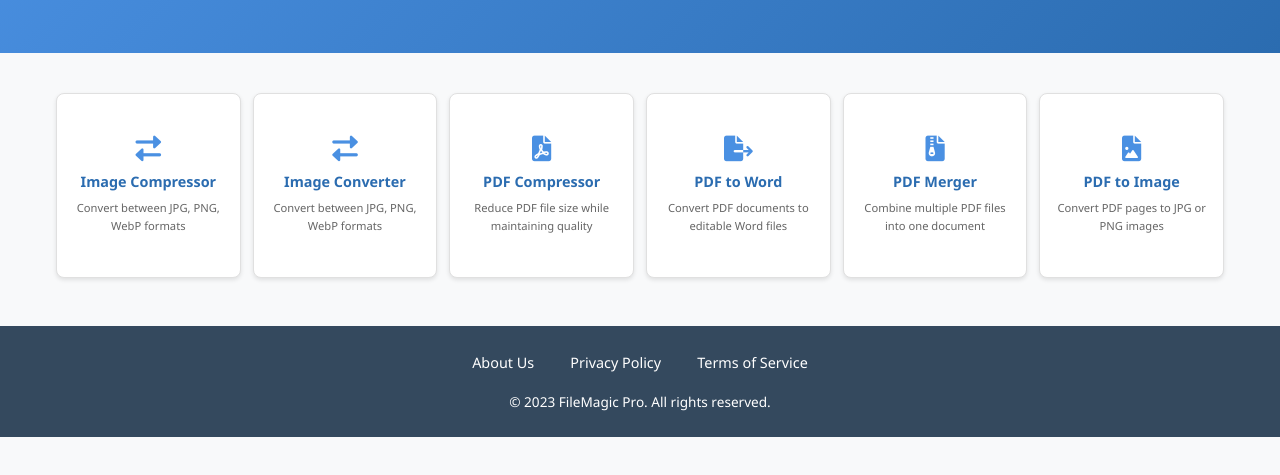
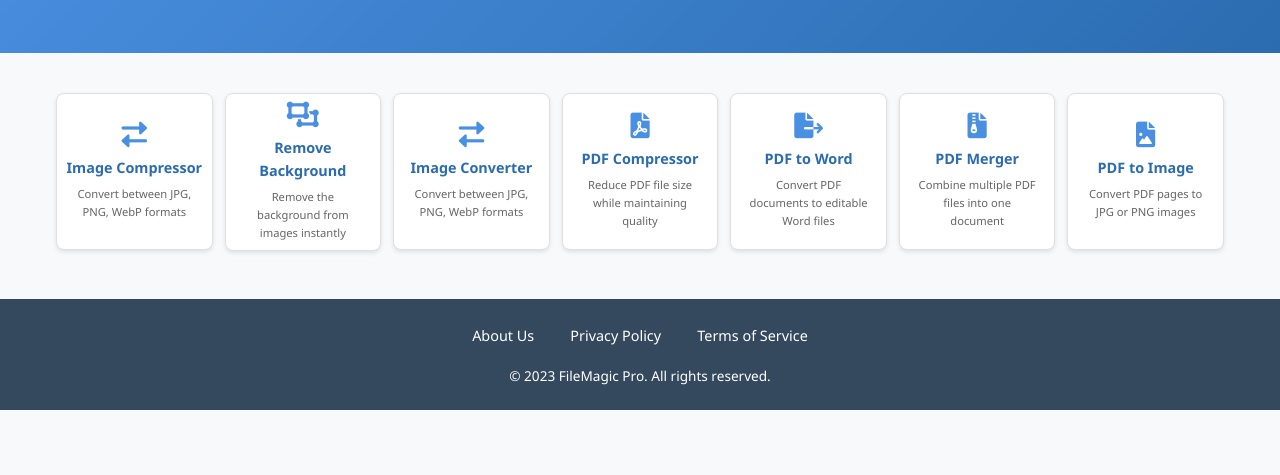
Before and after one commit to Huvappa-Maralappanavar/Tools, a plain HTML site: page index.html in a window 1280 px wide. Shown: the part 193-668 px from the top of the page. Drawn offline with Linux system fonts and the light colour scheme.

Commit message:
Update index.html

```diff
--- a/index.html
+++ b/index.html
@@ -187,6 +187,11 @@
         <p>Convert between JPG, PNG, WebP formats</p>
     </a>
 
+    <a href="rRemoveBG" class="tool-card">
+        <i class="fas fa-object-ungroup tool-icon"></i> <!-- Icon for background removal -->
+        <h3>Remove Background</h3>
+        <p>Remove the background from images instantly</p>
+    </a>
 
     <a href="image-converter.html" class="tool-card">
       <i class="fas fa-exchange-alt tool-icon"></i>
```
